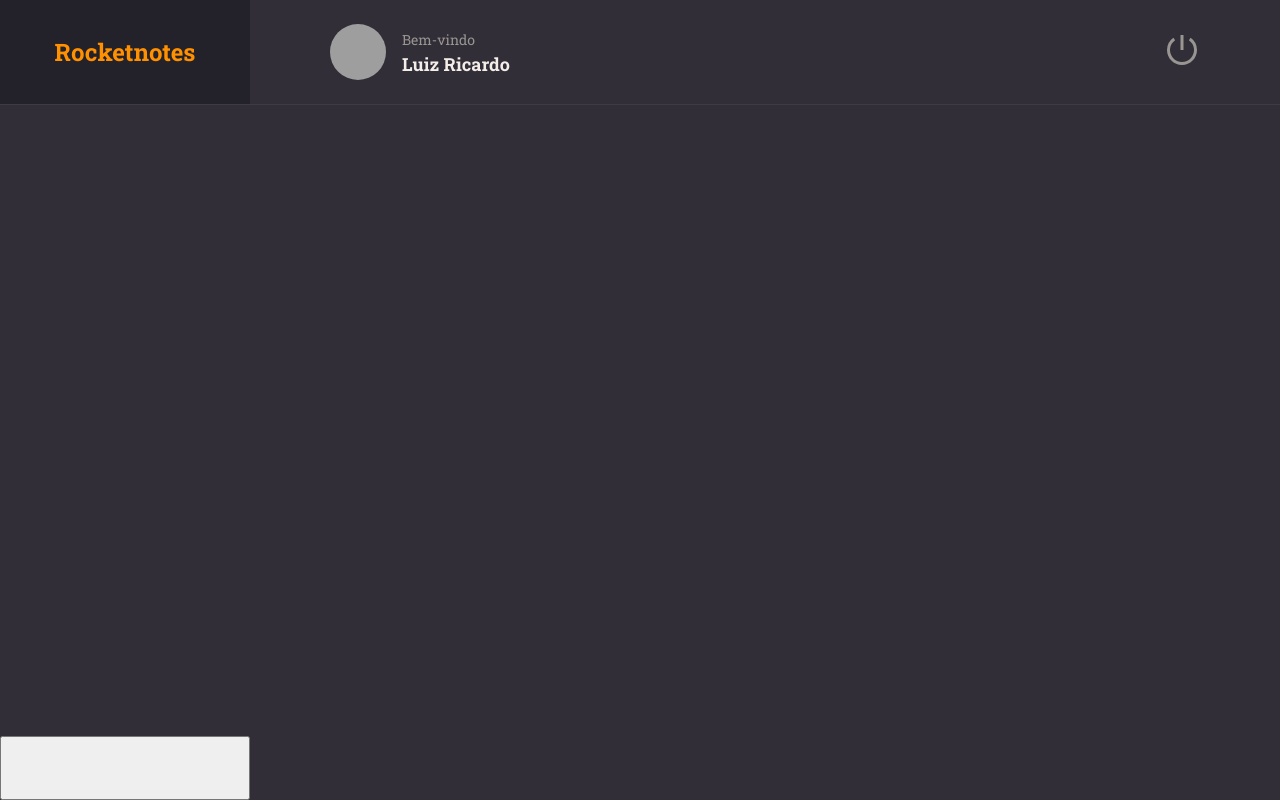
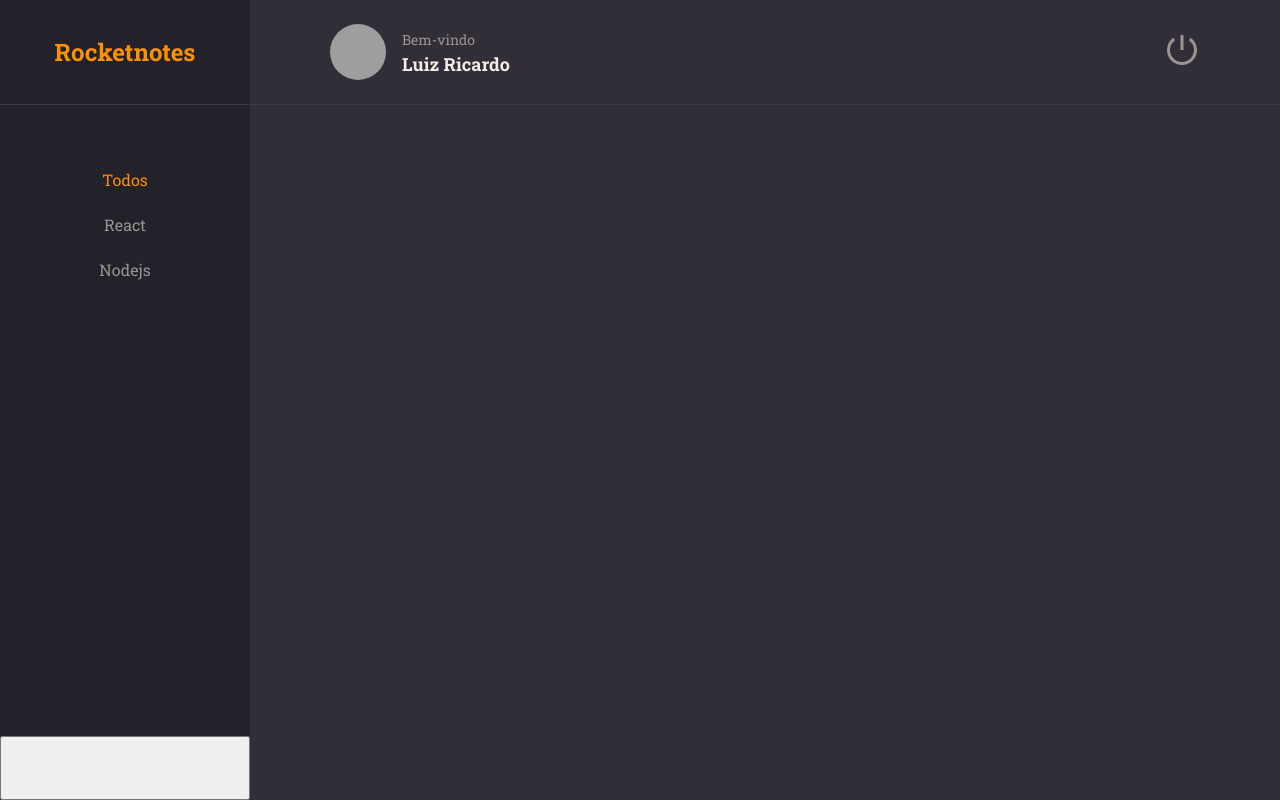
Before and after one commit to Luiz-Ricardo-Lopes/RocketNotes, a React (Vite) app in the folder vite-project/: page / in a window 1280 px wide. Built offline with nearby package versions, Linux system fonts and the light colour scheme; grey boxes are pictures that could not be loaded.

Commit message:
Criação dos botões do menu

```diff
--- a/vite-project/src/components/ButtonText/index.jsx
+++ b/vite-project/src/components/ButtonText/index.jsx
@@ -1,9 +1,10 @@
 import { Container } from "./styles";
 
-export function ButtonText({ title, ...rest}){
+export function ButtonText({ title, isActive = false, ...rest}){
   return(
     <Container
     type="button"
+    isActive={isActive}
     {...rest}
     >
       {title}
--- a/vite-project/src/components/ButtonText/styles.js
+++ b/vite-project/src/components/ButtonText/styles.js
@@ -1,9 +1,10 @@
-import styled from 'styled-components';
+import styled from 'styled-components'
 
 export const Container = styled.button`
   background: none;
 
-  color: ${({ theme }) => theme.COLORS.ORANGE};
+  color: ${({ theme, isActive }) =>
+    isActive ? theme.COLORS.ORANGE : theme.COLORS.GRAY_100};
   border: none;
   font-size: 16px;
 `
--- a/vite-project/src/pages/Home/index.jsx
+++ b/vite-project/src/pages/Home/index.jsx
@@ -1,6 +1,7 @@
 import {Container, Brand, Menu, Search, Content, NewNote} from './style'
 
 import {Header} from '../../components/Header'
+import {ButtonText} from '../../components/ButtonText'
 
 
 export function Home(){
@@ -18,6 +19,10 @@
       </Header>
 
       <Menu>
+        <li><ButtonText title="Todos" isActive/></li>
+        <li><ButtonText title="React"/></li>
+        <li><ButtonText title="Nodejs"/></li>
+
 
       </Menu>
 
--- a/vite-project/src/pages/Home/style.js
+++ b/vite-project/src/pages/Home/style.js
@@ -37,6 +37,14 @@
 
 export const Menu = styled.ul`
   grid-area: menu;
+  background-color: ${({ theme }) => theme.COLORS.BACKGROUND_900};
+
+  padding-top: 64px;
+  text-align: center;
+
+  > li {
+    margin-bottom: 24px;
+  }
 `
 
 export const Search = styled.div`
```
